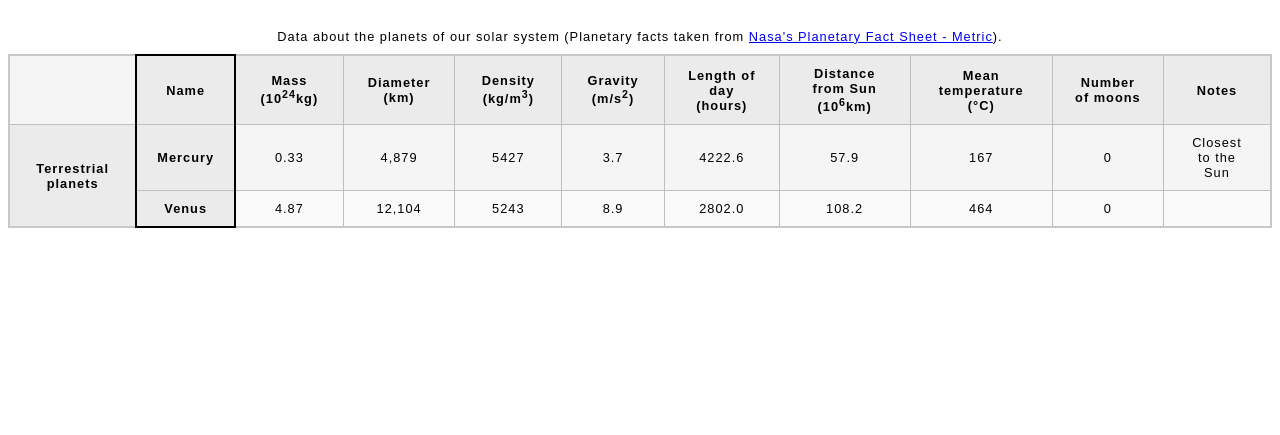
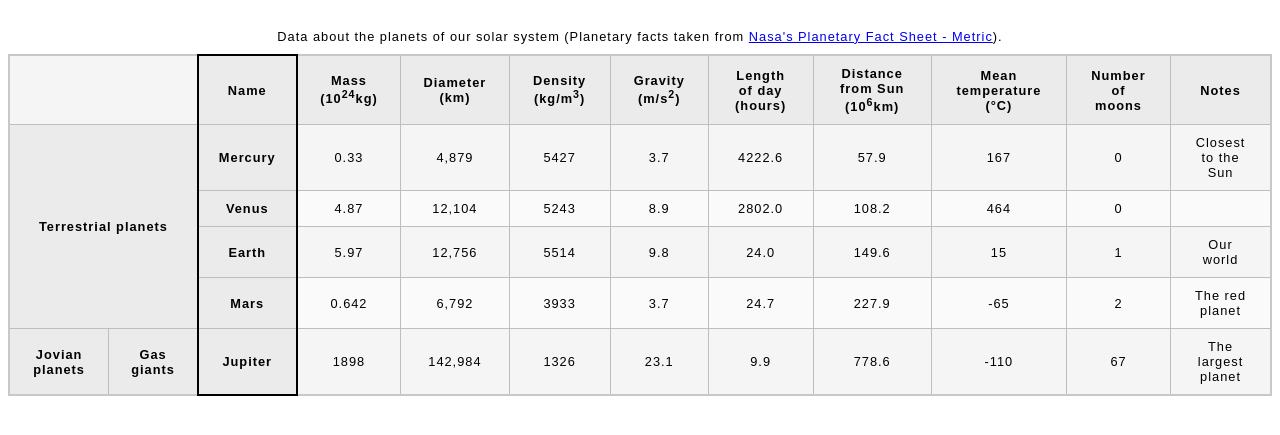
Before and after one commit to akarshgangwar/Assignment_4-Table, a plain HTML site: page index.html in a window 1280 px wide. Shown: the part 61-496 px from the top of the page. Drawn offline with Linux system fonts and the light colour scheme.

Commit message:
table body (WIP)

```diff
--- a/index.html
+++ b/index.html
@@ -17,20 +17,21 @@
       <thead>
         <tr>
           <td colspan="2" ></td>
-          <th scope="col">Name</th>
-          <th scope="col">Mass (10<sup>24</sup>kg)</th>
-          <th scope="col">Diameter (km)</th>
-          <th scope="col">Density (kg/m<sup>3</sup>)</th>
-          <th scope="col">Gravity (m/s<sup>2</sup>)</th>
-          <th scope="col">Length of day (hours)</th>
-          <th scope="col">Distance from Sun (10<sup>6</sup>km)</th>
-          <th scope="col">Mean temperature (°C)</th>
-          <th scope="col">Number of moons</th>
-          <th scope="col">Notes</th>
+          <th>Name</th>
+          <th>Mass (10<sup>24</sup>kg)</th>
+          <th>Diameter (km)</th>
+          <th>Density (kg/m<sup>3</sup>)</th>
+          <th>Gravity (m/s<sup>2</sup>)</th>
+          <th>Length of day (hours)</th>
+          <th>Distance from Sun (10<sup>6</sup>km)</th>
+          <th>Mean temperature (°C)</th>
+          <th>Number of moons</th>
+          <th>Notes</th>
         </tr>
       </thead>
-      <tr>
-        <th colspan="2" rowspan="4" scope="rowgroup">Terrestrial planets</th>
+      <tbody>
+        <tr>
+        <th colspan="2" rowspan="4" >Terrestrial planets</th>
         <th>Mercury</th>
         <td>0.33</td>
         <td>4,879</td>
@@ -44,7 +45,7 @@
       </tr>
 
       <tr>
-        <th scope="row">Venus</th>
+        <th >Venus</th>
         <td>4.87</td>
         <td>12,104</td>
         <td>5243</td>
@@ -56,6 +57,50 @@
         <td></td>
       </tr>
 
+      <tr>
+        <th>Earth</th>
+        <td>5.97</td>
+        <td>12,756</td>
+        <td>5514</td>
+        <td>9.8</td>
+        <td>24.0</td>
+        <td>149.6</td>
+        <td>15</td>
+        <td>1</td>
+        <td>Our world</td>
+      </tr>
+      <tr>
+
+        <th >Mars</th>
+        <td>0.642</td>
+        <td>6,792</td>
+        <td>3933</td>
+        <td>3.7</td>
+        <td>24.7</td>
+        <td>227.9</td>
+        <td>-65</td>
+        <td>2</td>
+        <td>The red planet</td>
+      </tr>
+
+      <tr>
+        <th rowspan="4" >Jovian planets</th>
+        <th rowspan="2" >Gas giants</th>
+        <th >Jupiter</th>
+        <td>1898</td>
+        <td>142,984</td>
+        <td>1326</td>
+        <td>23.1</td>
+        <td>9.9</td>
+        <td>778.6</td>
+        <td>-110</td>
+        <td>67</td>
+        <td>The largest planet</td>
+      </tr>
+
+
+    </tbody>
+
 </table>
 
   </body>
```
